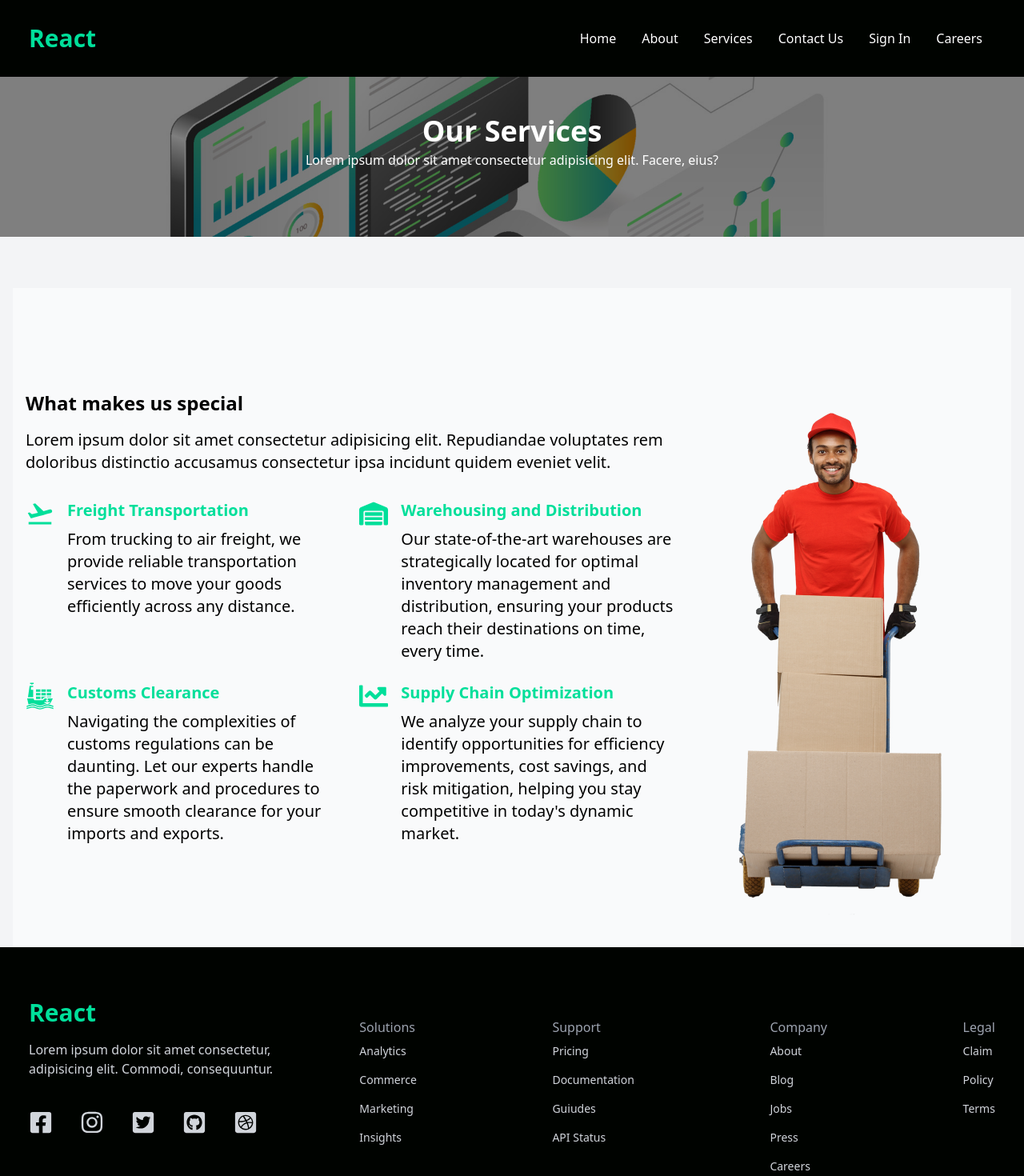
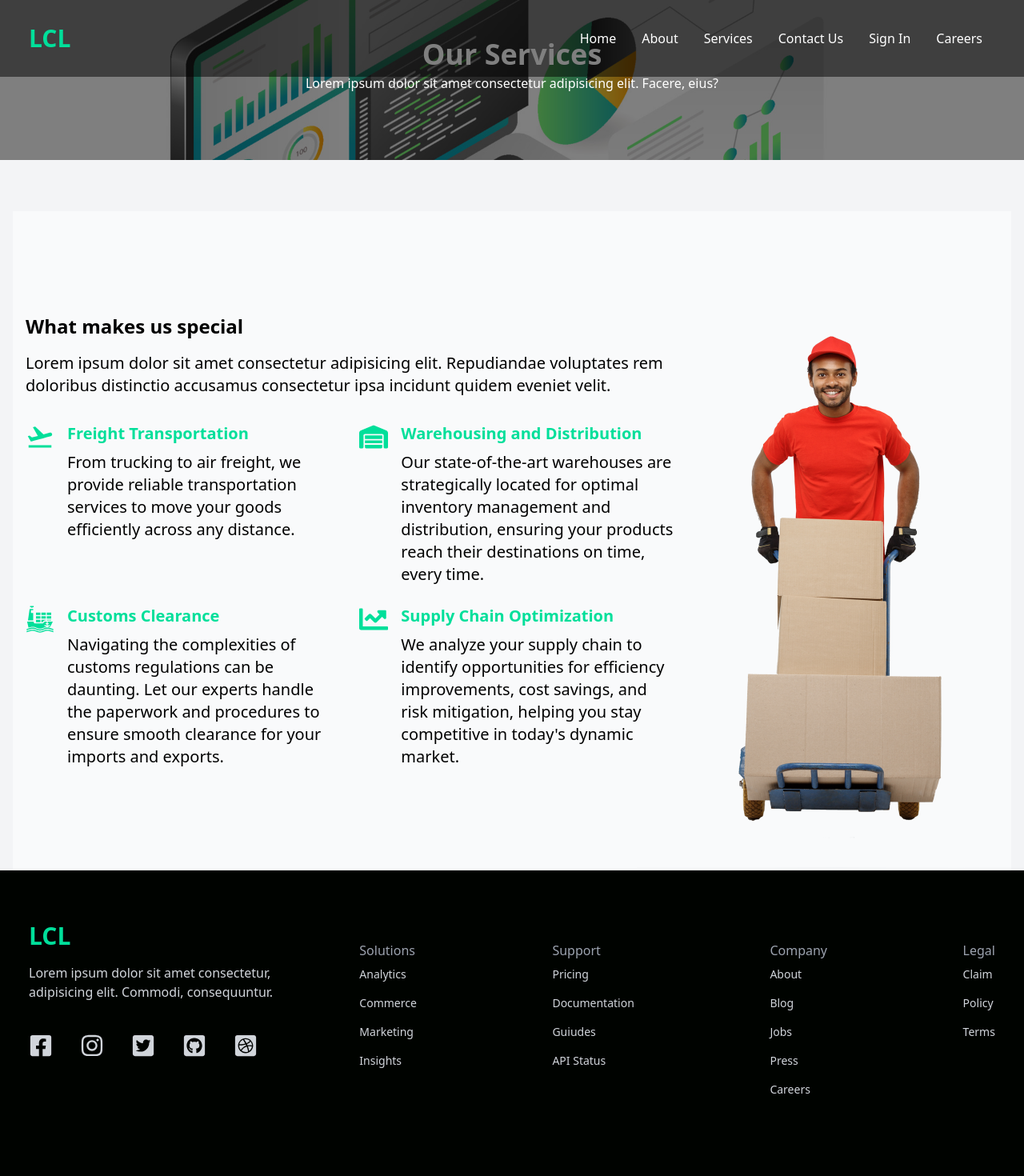
Before and after one commit to okolosiokaro/logistics, a React (Create React App) app: page /services in a window 1280 px wide. Shown: the top 1470 px of the page at 80% size. After the commit the page ends 1444 px from the top, so only its background shows below. Built offline with nearby package versions, Linux system fonts and the light colour scheme.

Commit message:
Staged changes

```diff
--- a/public/index.html
+++ b/public/index.html
@@ -24,7 +24,7 @@
       work correctly both with client-side routing and a non-root public URL.
       Learn how to configure a non-root public URL by running `npm run build`.
     -->
-    <title>React App</title>
+    <title>Logistics Company Limited</title>
   </head>
   <body>
     <noscript>You need to enable JavaScript to run this app.</noscript>
--- a/src/components/Footer.jsx
+++ b/src/components/Footer.jsx
@@ -11,7 +11,7 @@ const Footer = () => {
   return (
     <div className='max-w-[1240px] mx-auto py-16 px-4 grid lg:grid-cols-3 gap-8 text-gray-300'>
       <div>
-      <h1 className="w-full text-3xl font-bold text-[#00df9a]">React</h1>
+      <h1 className="w-full text-3xl font-bold text-[#00df9a]">LCL</h1>
       <p className='py-4'>Lorem ipsum dolor sit amet consectetur, adipisicing elit. Commodi, consequuntur.</p>
       <div className='flex justify-between md:w-[75%] my-6'>
         <FaFacebookSquare size={30}/>
--- a/src/pages/Layout.jsx
+++ b/src/pages/Layout.jsx
@@ -10,14 +10,15 @@ const handleNav = () => {
 }
   return (
     <>
-    <div className="flex justify-between  items-center h-24 max-w-[1240px] mx-auto px-4 text-white">
-    <h1 className="text-3xl font-bold text-[#00df9a]">React</h1>
+    <div className="fixed top-0 z-40 bg-black/50  w-full">
+      <div className='flex justify-between  items-center max-w-[1240px] h-24 mx-auto px-4 text-white'>
+      <h1 className="text-3xl font-bold text-[#00df9a]">LCL</h1>
     <nav>
         <ul className="hidden lg:flex cursor-pointer">
           <li className="p-4  hover:border hover:border-[#00df9a]  hover:text-[#00df9a]"><Link to='/'>Home</Link></li>
           <li className="p-4  hover:border hover:border-[#00df9a]  hover:text-[#00df9a]"><Link to='/aboutus'>About</Link></li>
           <li className="p-4  hover:border hover:border-[#00df9a]  hover:text-[#00df9a]"><Link to='/services'>Services</Link></li>
-          <li className="p-4  hover:border hover:border-[#00df9a]  hover:text-[#00df9a]"><Link to='/contactus'>Contact Us</Link></li>
+          <li className="p-4  hover:border hover:border-[#00df9a]  hover:text-[#5b6260]"><Link to='/contactus'>Contact Us</Link></li>
           <li className="p-4  hover:border hover:border-[#00df9a]  hover:text-[#00df9a]"><Link to='/signin'>Sign In</Link></li>
           <li className="p-4  hover:border hover:border-[#00df9a]  hover:text-[#00df9a]"><Link to='/careers'>Careers</Link></li>
         </ul>
@@ -27,7 +28,7 @@ const handleNav = () => {
     {nav ? <AiOutlineClose size={20} /> :  <AiOutlineMenu size={20}/> }
     </div>
     <div className={nav ? "z-50 fixed left-0 top-0 w-[60%] h-full border-r-gray-900 bg-[#000300] ease-in-out duration-500" : "fixed left-[-100%] " }>
-    <h1 className="text-3xl font-bold text-[#00df9a] m-4">React</h1>
+    <h1 className="text-3xl font-bold text-[#00df9a] m-4">LCL</h1>
     <nav>
         <ul className="p-4 uppercase cursor-pointer">
           <li className="p-4 border-b border-gray-600  hover:border hover:border-[#00df9a] hover:text-[#00df9a]"><Link to='/'>Home</Link></li>
@@ -39,6 +40,8 @@ const handleNav = () => {
         </ul>
     </nav>
     </div>
+      </div>
+
   </div>
   <Outlet />
   </>
```
